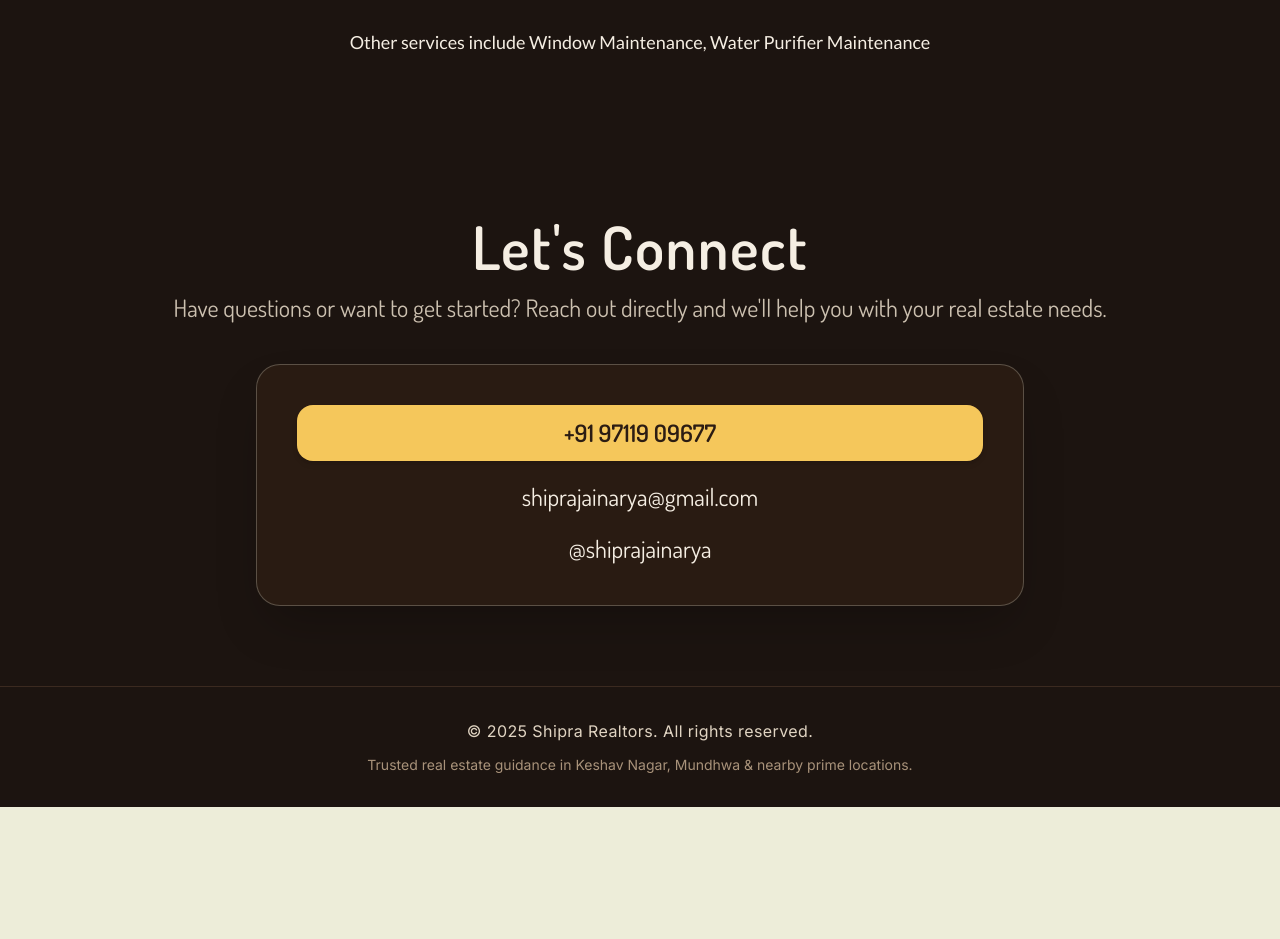
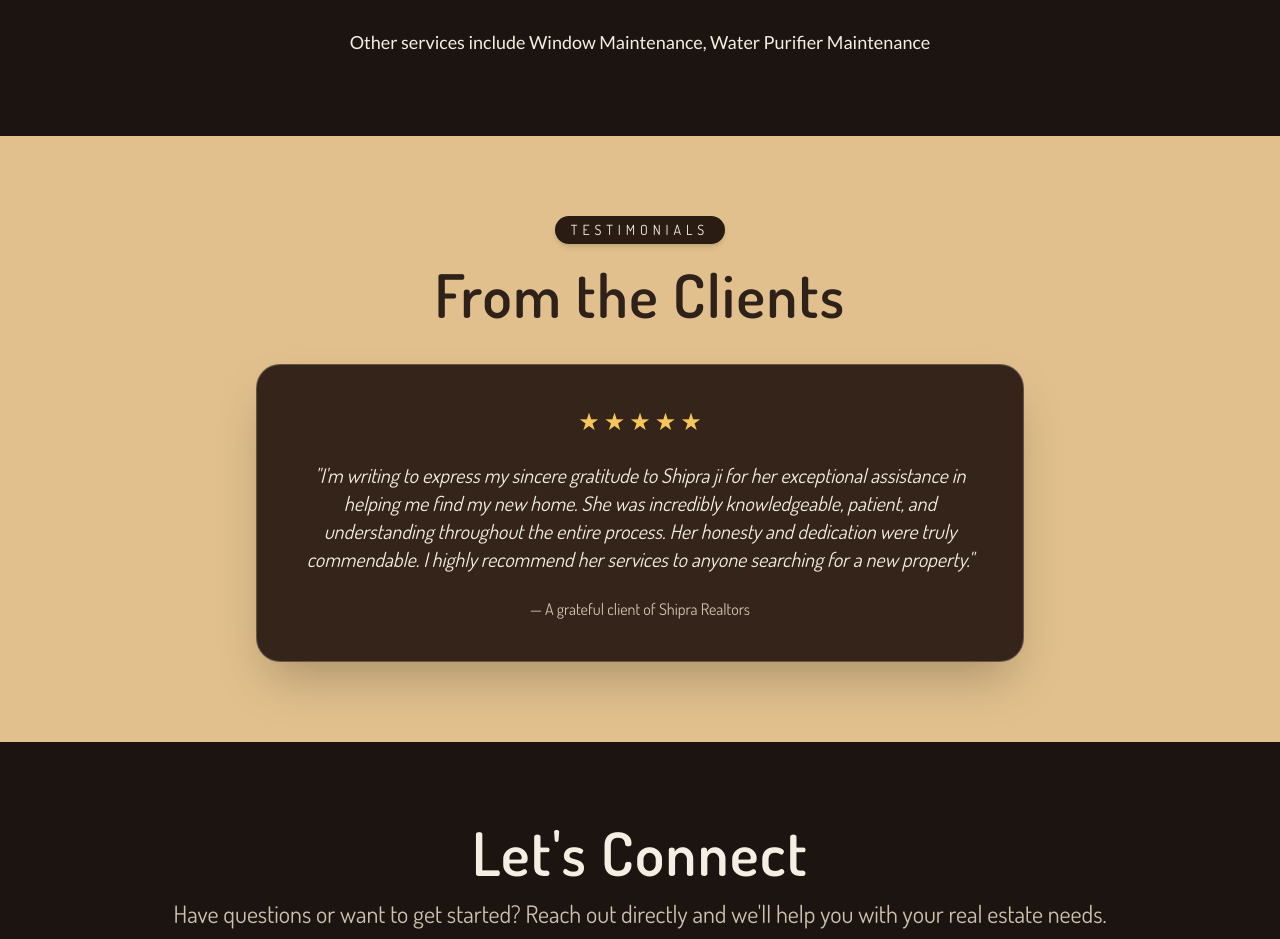
Before and after one commit to ShipraJainArya/shiprajainarya.github.io, a Next.js app: page / in a window 1280 px wide. Shown: the part 2020-2959 px from the top of the page. Before the commit the page ends 2827 px from the top, so only its background shows below. Built offline with nearby package versions, Linux system fonts and the light colour scheme.

Commit message:
Complete theme rework across all sections of the website except for Hero and Navbar, integration of Cursor in code editing environment, ADDITION of testimonials section on website

```diff
--- a/app/page.tsx
+++ b/app/page.tsx
@@ -7,6 +7,7 @@ import Hero from '../components/Hero';
 import Footer from '../components/Footer';
 import DoorstepAgreements from '../components/DoorstepAgreements';
 import HomeServices from '../components/HomeServices';
+import Testimonials from '../components/Testimonials';
 import ContactUs from '../components/ContactUs';
 
 export default function Home() {
@@ -74,6 +75,9 @@ export default function Home() {
         {/* Section for flat maintenance, fittings, plumbing, electricians */}
         <HomeServices />
 
+        {/* Testimonials from clients */}
+        <Testimonials />
+
         {/* Contact form / details */}
         <ContactUs />
 
--- /dev/null
+++ b/components/Testimonials.tsx
@@ -0,0 +1,51 @@
+"use client";
+
+import { Dosis } from "next/font/google";
+
+const dosis = Dosis({
+  subsets: ["latin"],
+  weight: ["400", "600"],
+});
+
+export default function Testimonials() {
+  return (
+    <section
+      id="testimonials"
+      className={`${dosis.className} py-20 bg-[#e1c08d] text-[#2e2119]`}
+    >
+      <div className="max-w-5xl mx-auto px-6 text-center">
+        <p className="inline-block px-4 py-1 text-xs md:text-sm tracking-[0.35em] uppercase bg-[#2b1c13] text-[#f5eee3] rounded-full shadow-md mb-5">
+          Testimonials
+        </p>
+        <h2 className="text-4xl md:text-5xl lg:text-6xl font-semibold tracking-wide mb-10">
+          From the Clients
+        </h2>
+        <div className="mx-auto max-w-3xl bg-[#2b1c13]/95 border border-[#ededd9]/25 rounded-3xl shadow-2xl px-6 py-8 md:px-10 md:py-10 text-[#ededd9]">
+          <div
+            className="flex justify-center items-center gap-1 text-[#f5c75b] mb-6"
+            aria-label="5 star review"
+          >
+            {Array.from({ length: 5 }).map((_, index) => (
+              <span key={index} className="text-xl md:text-2xl">
+                ★
+              </span>
+            ))}
+          </div>
+
+          <p className="italic text-lg md:text-xl leading-relaxed text-[#f5eee3]">
+            &quot;I'm writing to express my sincere gratitude to Shipra ji for her
+            exceptional assistance in helping me find my new home. She was
+            incredibly knowledgeable, patient, and understanding throughout the
+            entire process. Her honesty and dedication were truly commendable. I
+            highly recommend her services to anyone searching for a new
+            property.&quot;
+          </p>
+
+          <p className="mt-6 text-sm md:text-base text-[#e0d4c2]/90">
+            — A grateful client of Shipra Realtors
+          </p>
+        </div>
+      </div>
+    </section>
+  );
+}
```
